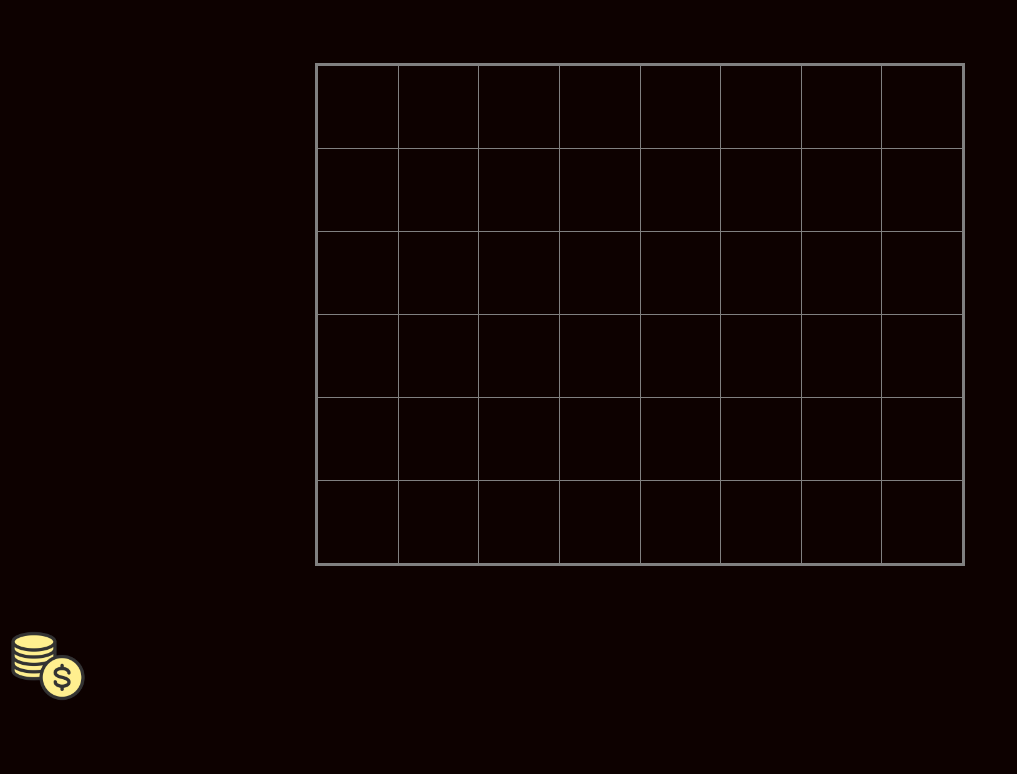
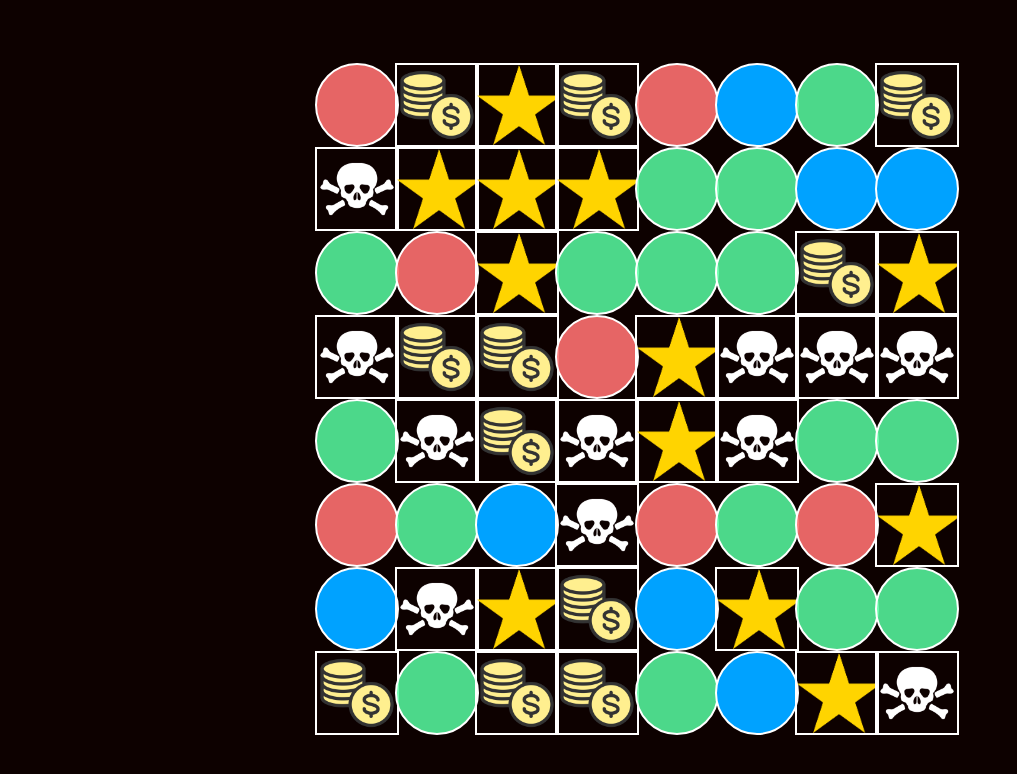
Before and after one commit to luanaflorencio/Puzzle_Quest, a plain HTML site: page index.html in a window 1280 px wide. Shown: the whole page, without its empty margins (0-1017 px from the left). Drawn offline with nearby package versions, Linux system fonts and the light colour scheme; files whose address does not match are found by name.

Commit message:
finalizando blocos

```diff
--- a/blocos.js
+++ b/blocos.js
@@ -3,10 +3,14 @@ class Bloco {
         this.forma = forma;
         this.pontuacao = pontuacao;
     }
+
+    getClass() {
+        return '';
+    }
 }
 class Caveira extends Bloco {
-    constructor(forma, pontuacao) {
-        super(forma, pontuacao)
+    constructor(pontuacao) {
+        super('Caveira', pontuacao)
     }
     iniciar() {
         let div = document.createElement("div")
@@ -14,12 +18,14 @@ class Caveira extends Bloco {
         div.classList.add(this.forma)
         return div
     }
+
+    getClass() { return 'caveira'; }
 }
 
 
 class Estrela extends Bloco {
-    constructor(forma, pontuacao) {
-        super(forma, pontuacao)
+    constructor(pontuacao) {
+        super('Estrela', pontuacao)
     }
     iniciar() {
         let div = document.createElement("div")
@@ -27,12 +33,16 @@ class Estrela extends Bloco {
         div.classList.add(this.forma)
         return div
     }
+
+    getClass() {
+        return 'estrela';
+    }
 }
 
 
 class Moeda extends Bloco {
-    constructor(forma, pontuacao) {
-        super(forma, pontuacao)
+    constructor(pontuacao) {
+        super('Moeda', pontuacao)
     }
     iniciar() {
         let div = document.createElement("div")
@@ -40,48 +50,49 @@ class Moeda extends Bloco {
         div.classList.add(this.forma)
         return div
     }
+    getClass() {
+        return 'moeda';
+    }
 }
 
 
 class Circulo extends Bloco {
-    constructor(forma, pontuacao, cor) {
-        super(forma, pontuacao)
+    constructor(pontuacao, cor) {
+        super('Circulo', pontuacao)
         this.cor = cor;
     }
     iniciar() {
         let div = document.createElement("div")
-        div.classList.add("bloco")
-        div.classList.add(this.forma)
-        div.style.backgroundColor = this.cor
+        div.setAttribute("id", this.cor);
         return div
+    }
+    getClass() {
+        let cor = sorteandoCor();
+        return `circulo-${cor}`;
     }
 }
 
-function sorteandoObjeto() {
-    let numeros = Math.floor(Math.random() * (+5 - +1)) + +1;
-    console.log(numeros)
-    switch (numeros) {
-        case 1:
-            return new Caveira("caveira", 2).iniciar();
-            break;
-        case 2:
-            return new Estrela("estrela", 4).iniciar();
-            break;
-        case 3:
-            return new Moeda("moeda", 3).iniciar();
-            break;
-        case 4:
-            return new Circulo("circulo", 1, sorteandoCor()).iniciar();
-            break;
+// function sorteandoObjeto() {
+//     let numeros = Math.floor(Math.random() * (+5 - +1)) + +1;
+//     console.log(numeros)
+//     switch (numeros) {
+//         case 1:
+//             return new Caveira("caveira", 2).iniciar();
+//             break;
+//         case 2:
+//             return new Estrela("estrela", 4).iniciar();
+//             break;
+//         case 3:
+//             return new Moeda("moeda", 3).iniciar();
+//             break;
+//         case 4:
+//             return new Circulo("circulo", 1, sorteandoCor()).iniciar();
+//             break;
+//     }
+// }
 
-
-    }
-
-    function sorteandoCor() {
-        let cores = ["red", "green", "blue"];
-        let i = Math.floor(Math.random() * (+2 - +0)) + +0;
-        return cores[i];
-    }
-
+function sorteandoCor() {
+    let cores = ["red", "green", "blue"];
+    let i = Math.floor(Math.random() * (+3 - +0)) + +0;
+    return cores[i];
 }
-document.body.appendChild(sorteandoObjeto());
--- a/index.html
+++ b/index.html
@@ -9,13 +9,7 @@
 
 <body>
     <div id="mapa">
-        <table class="table table-dark">
-            <tbody>
-                <tr v-for="(item, index) in items" :key="index">
-                    <td v-for="(column, indexColumn) in columns" :key="indexColumn">{{ sorteandoObjeto() }}</td>
-                </tr>
-            </tbody>
-        </table>
+        <div v-for="bloco in blocos" class="bloco" v-on:click="metodo()" v-bind:class="bloco.getClass()"></div>
     </div>
 
 
@@ -25,8 +19,22 @@
         var mapa = new Vue({
             el: '#mapa',
             data: {
-                items: [1, 2, 3, 4, 5, 6],
-                columns: [1, 2, 3, 4, 5, 6, 7, 8]
+                blocos: []
+            },
+            mounted: function() {
+                for (i = 0; i < 64; i++) {
+                    let n = Math.random();
+                    if (n < .15) {
+                        this.blocos.push(new Caveira(10));
+                    } else if (n < .3) {
+                        this.blocos.push(new Estrela(10));
+                    } else if (n < .5) {
+                        this.blocos.push(new Moeda(10));
+                    } else {
+                        let cor = sorteandoCor();
+                        this.blocos.push(new Circulo(10, cor))
+                    }
+                }
             },
             methods: {
                 sorteandoObjeto: function() {
@@ -39,3 +47,5 @@
 </body>
 
 </html>
+
+<!-- fazer o array multi dimencional, tabela no css, terminar de fazer os getclass, mandar as fotos pro git, -->
--- a/mapa.css
+++ b/mapa.css
@@ -1,9 +1,19 @@
+
+
 #mapa {
     width: 650px;
     background-color: rgb(13, 1, 0);
     margin: 5% auto;
     height: 500px;
     align-items: center;
+    display: grid;
+    grid-template-columns: repeat(8, 80px);
+}
+
+.bloco {
+    width: 80px;
+    height: 80px;
+    border: 2px solid white;
 }
 
 tr,
@@ -23,16 +33,10 @@ html {
     background: rgb(13, 1, 0);
 }
 
-.bloco {
-    width: 80px;
-    height: 80px;
-}
-
 .caveira {
     background-image: url(caveira.png);
     background-size: cover;
     background-repeat: no-repeat;
-    filter: invert(100%);
 }
 
 .estrela {
@@ -47,6 +51,16 @@ html {
     background-repeat: no-repeat;
 }
 
-.circulo {
+.circulo-red {
     border-radius: 100%;
+    background-color: rgba(255, 113, 113, 0.897);
 }
+.circulo-blue{
+    border-radius: 100%;
+    background-color: rgb(0, 162, 255);
+
+}
+.circulo-green{
+    border-radius: 100%;
+    background-color: rgba(88, 255, 163, 0.849);
+}
```
Also changed, not shown: caveira.png (deleted), imagens/caveira.png (added), imagens/estrela.png (renamed from estrela.png), imagens/moeda.png (renamed from moeda.png).
